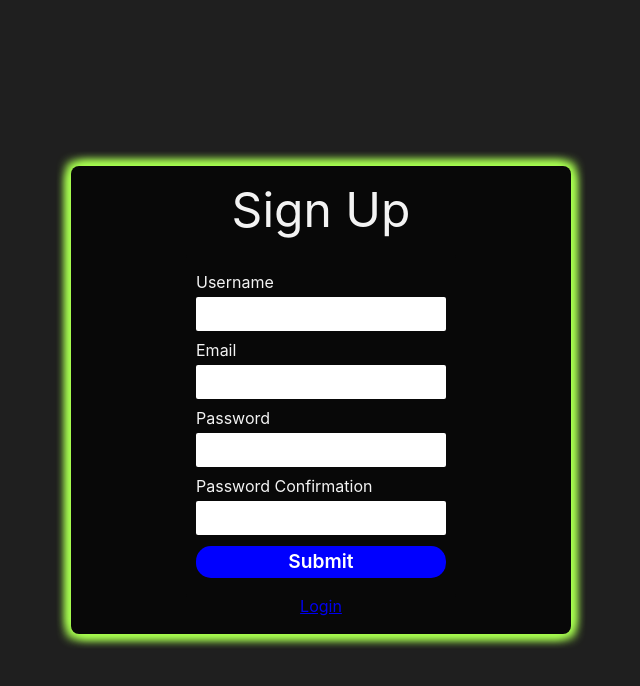
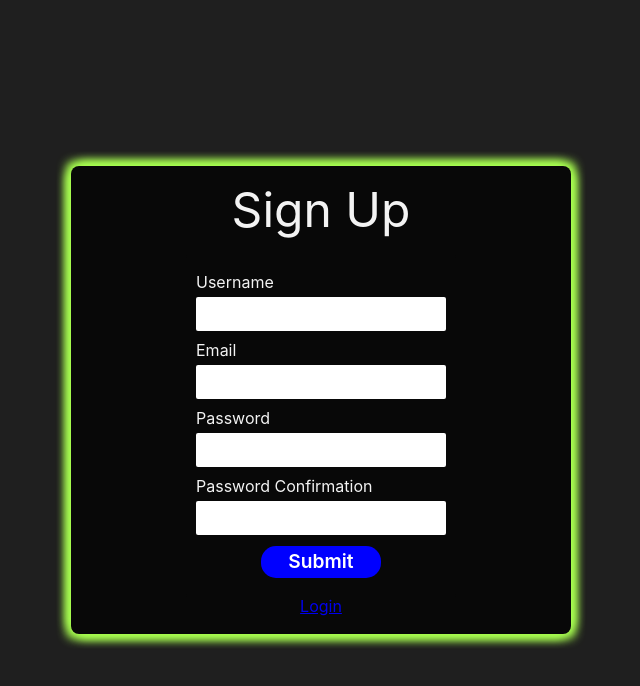
Before and after one commit to social-media-app-project/social-media-app, a React (Create React App) app in the folder frontend/: page /signup in a window 1280 px wide. Shown: the top 686 px of the page, without its empty margins (319-959 px from the left). Built offline with nearby package versions, Linux system fonts and the light colour scheme.

Commit message:
decreased submit button size

```diff
--- a/frontend/src/components/SignUpPage/SignUpPageForm/SignUpPageForm.module.css
+++ b/frontend/src/components/SignUpPage/SignUpPageForm/SignUpPageForm.module.css
@@ -4,12 +4,14 @@
   border-radius: 0.25rem;
   display: flex;
   flex-direction: column;
+  align-items: center;
   gap: 11px;
   padding: 20px 10px;
   margin-top: 20px;
 }
 
 .signup-button {
+  width: 120px;
   background-color: var(--primary-button-color);
   color: var(--primary-button-color-inv);
   transition: all 250ms;
```
